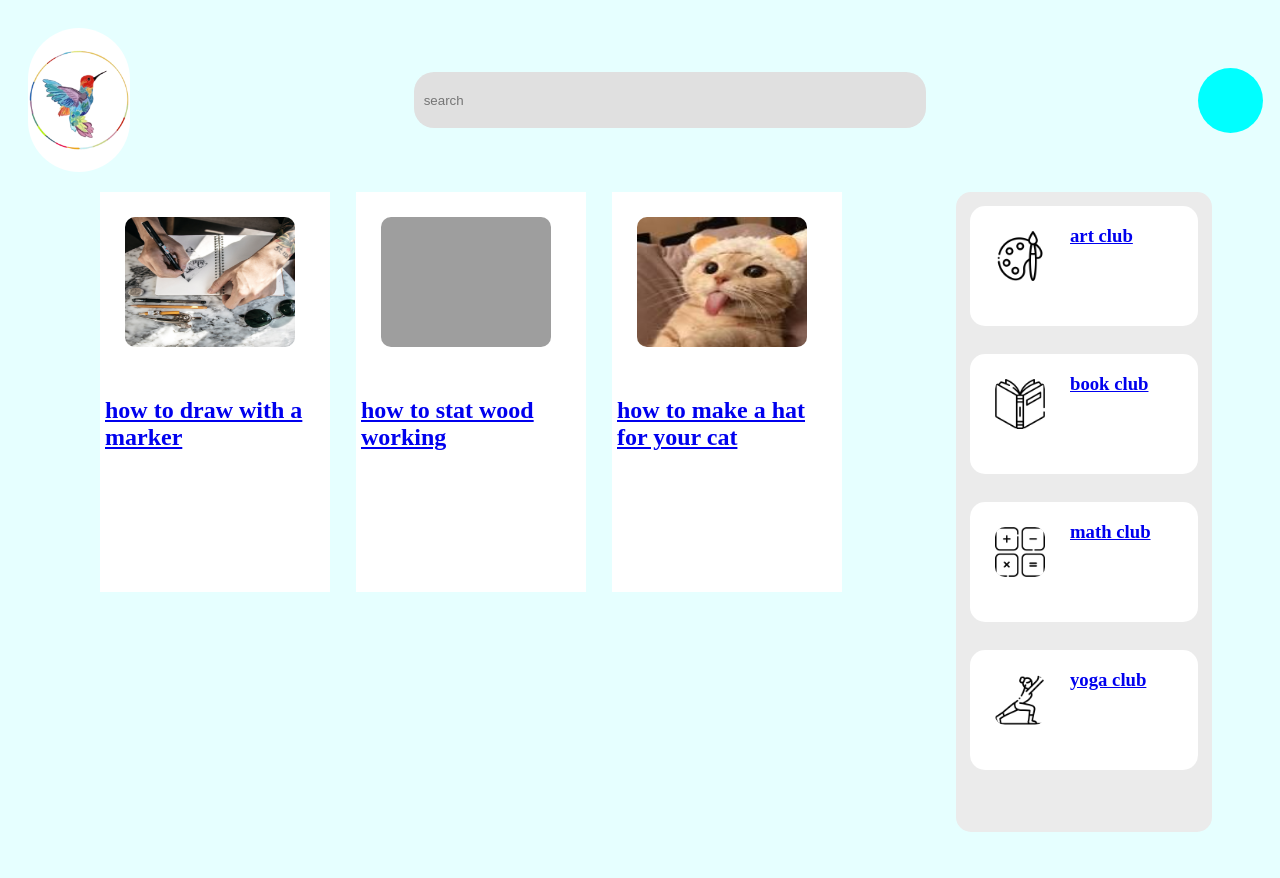
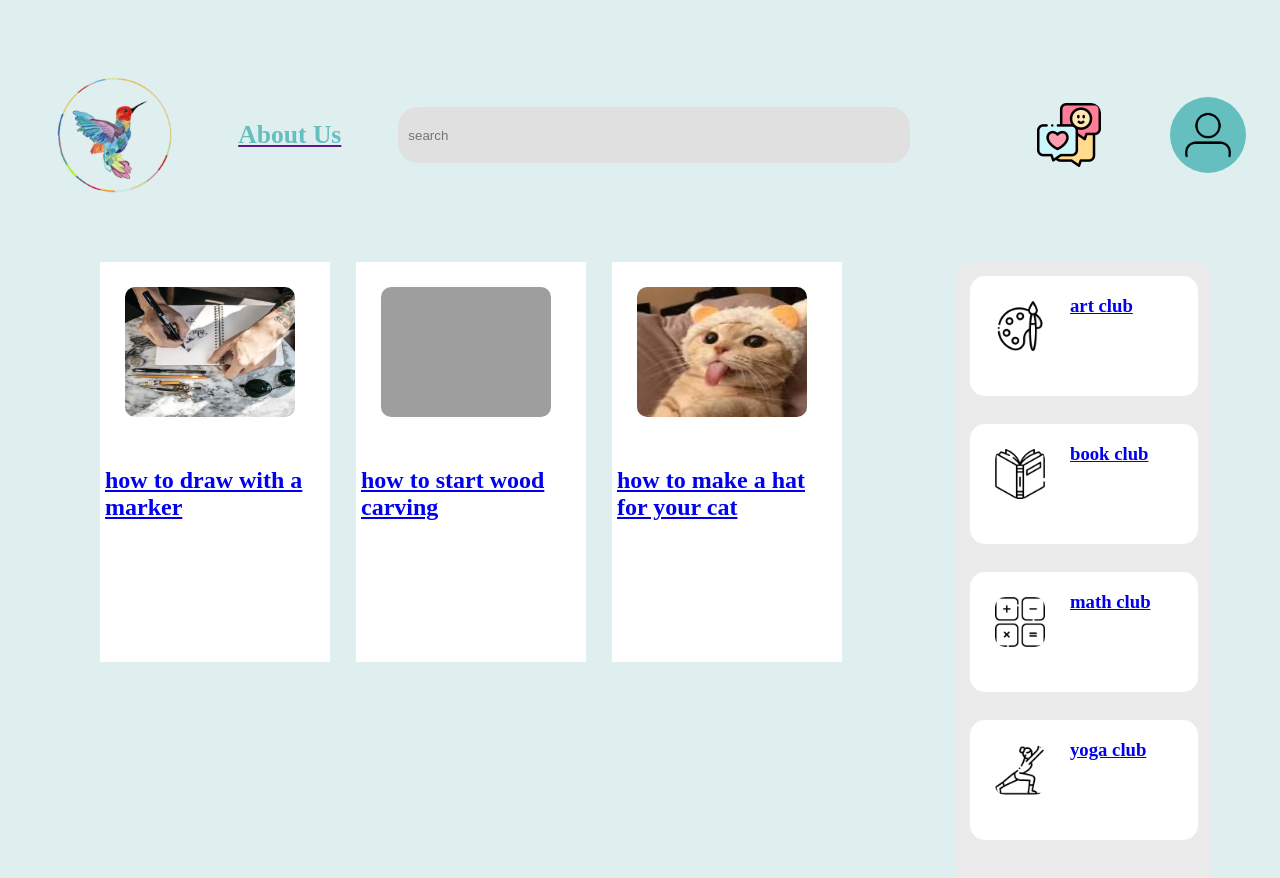
Before and after one commit to hu1an/socialbirds, a plain HTML site: page myroomhome.html in a window 1280 px wide. Before the commit the page ends 840 px from the top, so only its background shows below. Drawn offline with Linux system fonts and the light colour scheme; grey boxes are pictures that could not be loaded.

Commit message:
uurchlult

```diff
--- a/myroom.css
+++ b/myroom.css
@@ -1,3 +1,6 @@
+body{
+    background-color: #DFEFF0;
+}
 
 
 .n{
@@ -7,12 +10,19 @@
     align-items: center;
 
 }
+
     .logo{
    display: flex;
     border-spacing: 15px;
     border-radius: 15px;
     justify-items: center;
     margin: 50px;
+    }
+    h1{
+    font-size: 2vw;
+    }
+    .about{
+        margin-right: 1.5vw;
     }
     .search{
     height: 7vh;
@@ -24,6 +34,29 @@ align-items: center;
     justify-content: space-around;
     margin: 20px;
     }
+    .message{
+        display: flex;
+        margin-left: 5vw;
+    }
+    .mep{
+        display: flex;
+        justify-content: center;
+        align-items: center;
+        height: 6vw;
+        width: 6vw;
+        margin: 2vw;
+        background-color: #66BFBF;
+        border-radius: 50px;
+    }
+ .medeelel{
+display: flex;
+justify-content: space-around;
+}
+
+
+
+
+
         .sline{
  display: flex;
  height: 1vh;
@@ -34,28 +67,13 @@ background-color: black;
   align-items: flex-end;
  }
 
- .backcolor{
-background-color: rgb(208, 255, 255);
 
- }
  .singin{
     display: flex;
     flex-direction: column;
 }
-.logo{
-    display: flex;
-border-spacing: 10px;
-border-radius: 15px;
-margin: 30px;
-justify-items: center;
 
-}
-.n{
-display: flex;
-justify-content:space-between;
-flex-direction: row;
-align-items: center;
-}
+
 .si{
     display: flex;
     height: 60vh;
@@ -65,9 +83,7 @@ border-radius: 15px;
 justify-content: space-around;
 flex-wrap: wrap;
 }
-.logo{
-margin: 15px;
-}
+
 .singtag{
 display: flex;
 justify-content: space-around;
@@ -81,14 +97,7 @@ align-items: center;
     background-color: rgb(148, 148, 148);
     border-radius: 20px;
 }
-.mep{
-display: flex;
-height: 65px;
-width: 65px;
-margin: 9px;
-background-color: aqua;
-border-radius: 50px;
-}
+
 .pox1{
     height: 15vh;
     width: 15vw;
@@ -126,9 +135,7 @@ border: 0pt;
 margin: 8px;
 width: 55vw;
 }
-body{
-    background-color: rgb(230, 255, 255);
-}
+
  img{
 
     display: flex;
@@ -141,10 +148,7 @@ display: flex;
 margin: 5px;
  }
 
-.textimg{
-    display: flex;
-justify-content: space-around;
-}
+
 .chat{
 display: flex;
 background-color: rgb(207, 207, 207);
@@ -188,7 +192,6 @@ img{
 }
 .back{
  display: flex;
-background-color: white;
 width: 8vw;
 height: 18vh;
 margin: 5px;
--- a/myroomhome.html
+++ b/myroomhome.html
@@ -3,7 +3,7 @@
         <meta charset="UTF-8">
         <meta http-equiv="X-UA-Compatible" content="IE=edge">
         <meta name="viewport" content="width=device-width, initial-scale=1.0">
-        <title>Document</title>
+        <title>Homepage </title>
     <link rel="stylesheet" href="myroom.css">
     <link rel="stylesheet" href="index.html">
 
@@ -12,69 +12,64 @@
         <div class="n">
 
             <div class="logo">
-                <a href="homepage.html">
-               <div class="back"><img src="bird7.png" height="100px" width="100px"
-               ></div>
+                <a href="file:///C:/Users/ohula/OneDrive/Documents/GitHub/socialbirds/myroomhome.html">
+                   <div class="back"><img src="bird7.png" style="height: 9vw; width: 9vw;">
+                   </div>
                 </a>
+            </div>
+            <div class="about">
+            <a href=""><h1 style="color:#66BFBF ;">About Us</h1></a>
+            </div>
+
+            <div class="search">
+              <div class="singp"></div>
+                <input type="text" placeholder="search">
+            </div>
+            <div class="message">
+                <a href=""><img src="chat.png" style="width: 5vw; height: 5vw;" alt=""></a>
+            </div>
+            <div class="me">
+                <div class="mep">
+                   <img src="profile.png" style="width:5vw ; height: 5vw; " alt="">
+                </div>
+            </div>
         </div>
 
 
-            <div class="search">
-              <div class="singp">
-                </div>
-                   <input type="text" placeholder="search">
-
-                </div>
-        <div class="me">
-            <div class="mep">
-
-            </div>
-        </div>
-    </div>
-    <div class="textdiv">
-
-
-        <div class="textimg">
-
-
+        <div class="medeelel">
 
             <div class="si">
-
                 <a href="drawing.html">
-            <div class="pox1">       <div class="imgl"> <img src="drawing.png"
-                height="130px"width="170px">
+                    <div class="pox1">
+                        <div class="imgl"> <img src="drawing.png" height="130px"width="170px">
                             <div class="text1">
-     <div class="text2"><h2>how to draw with a marker
-     </h2></div>
+                                <div class="text2"><h2>how to draw with a marker</h2></div>
                             </div>
                         </div>
                     </div>
                 </a>
 
             <a href="woodw.html">
-        <div class="pox1">       <div class="imgl"> <img src="wood.png"
-            height="130px"width="170px">
+                <div class="pox1">
+                    <div class="imgl"> <img src="wood.png"height="130px"width="170px">
                         <div class="text1">
- <div class="text2"><h2>how to stat wood working
- </h2></div>
+                            <div class="text2"><h2>how to start wood carving</h2></div>
                         </div>
                     </div>
                 </div>
             </a>
 
             <a href="art.html">
-        <div class="pox1">       <div class="imgl"> <img src="cat.jpg"
-            height="130px"width="170px">
+                <div class="pox1">
+                    <div class="imgl"> <img src="cat.jpg"height="130px"width="170px">
                         <div class="text1">
- <div class="text2"><h2>how to make a hat for your cat
- </h2></div>
+                            <div class="text2"><h2>how to make a hat for your cat</h2></div>
                         </div>
                     </div>
                 </div>
             </a>
+            </div>
 
-
-    </div>
             <div class="kl">
                 <a href="artclub.html">
                     <div class="chatbox">
@@ -118,7 +113,7 @@
                 </a>
             </div>
         </div>
-</div>
+
 
 </body>
 </html>
--- a/nevtreh/signup.css
+++ b/nevtreh/signup.css
@@ -0,0 +1,40 @@
+.buten{
+    display: flex;
+    align-items: center;
+    flex-direction: column;
+}
+h1{
+    color: #557C93;
+    margin: 2vw;
+}
+body{
+    background-color: #DFEFF0;
+}
+.B1{
+    display: flex;
+    flex-direction: row;
+    font-size: 2.5vw;
+    width: 95vw;
+    height: 10vw;
+}
+.b11{
+    margin-right: 27vw;
+}
+.b21{
+    margin: 1.5vw;
+    padding: 1vw;
+}
+.b22{
+    margin: 1.5vw;
+    padding: 1vw;
+}
+.b23{
+    margin: 1.5vw;
+    padding: 1vw;
+}
+.B3{
+    margin: 2vw;
+}
+::placeholder{
+    color: rgb(224, 224, 224)
+}
--- a/nevtreh/signup.html
+++ b/nevtreh/signup.html
@@ -0,0 +1,32 @@
+<!DOCTYPE html>
+<html lang="en">
+<head>
+    <meta charset="UTF-8">
+    <meta http-equiv="X-UA-Compatible" content="IE=edge">
+    <meta name="viewport" content="width=device-width, initial-scale=1.0">
+    <title>Sign Up</title>
+    <link rel="stylesheet" href="signup.css">
+</head>
+<body>
+    <div class="buten">
+        <div class="B1">
+            <div class="b11"><img src="bird7.png" style="height: 9vw; width: 9vw;" alt=""></div>
+            <div><h1>Sign Up</h1></div>
+        </div>
+        <div class="B2">
+            <div class="b21">
+                <input type="text" placeholder="username" style=" border: none; border-radius: 50px; padding: 0.5vw; background-color: #66BFBF; color: white; font-size: 2vw; width: 25vw; height: 5vw;">
+            </div>
+            <div class="b22">
+                <input type="text" placeholder="email or phone"style=" border: none; border-radius: 50px; padding: 0.5vw; background-color: #66BFBF; color: white; font-size: 2vw; width: 25vw; height: 5vw;">
+            </div>
+            <div class="b23">
+                <input type="text" placeholder="password"style=" border: none; border-radius: 50px;padding: 0.5vw; background-color: #66BFBF; color: white; font-size: 2vw; width: 25vw; height: 5vw;">
+            </div>
+        </div>
+        <div class="B3">
+           <a href="file:///C:/Users/ohula/OneDrive/Documents/GitHub/socialbirds/myroomhome.html"><button style="font-size: 4.5vw;border: none; border-radius: 4vw;width: 15vw;height: 6vw;background-color: #557C93; color: white;">Next</button></a>
+        </div>
+    </div>
+</body>
+</html>
```
Also changed, not shown: nevtreh/login.css (+39 -3 lines), nevtreh/login.html (+9 -9 lines), chat.png (added), logo.png (deleted), nevtreh/bird7.png (added), nevtreh/fbicon.png (added), nevtreh/googleicon.png (added), profile.png (added). Lines whose indentation alone changed are shown as unchanged.
